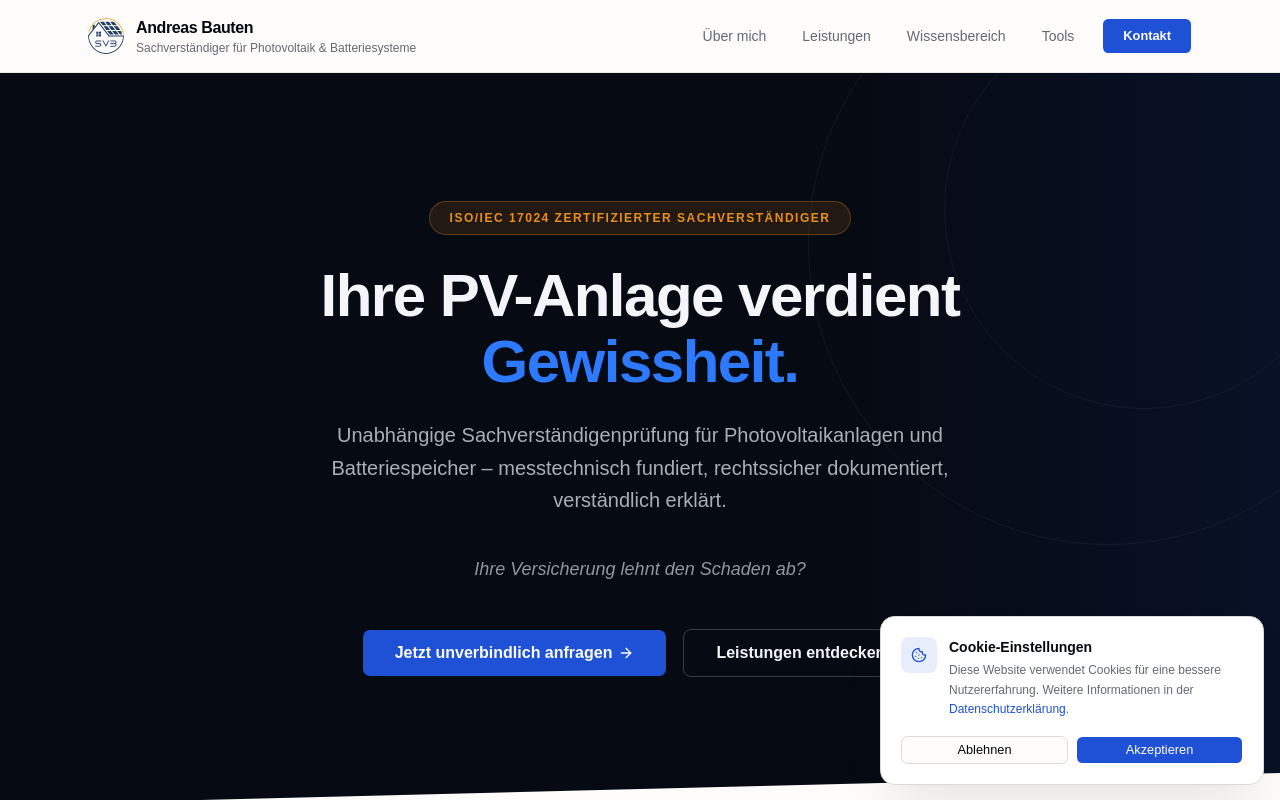
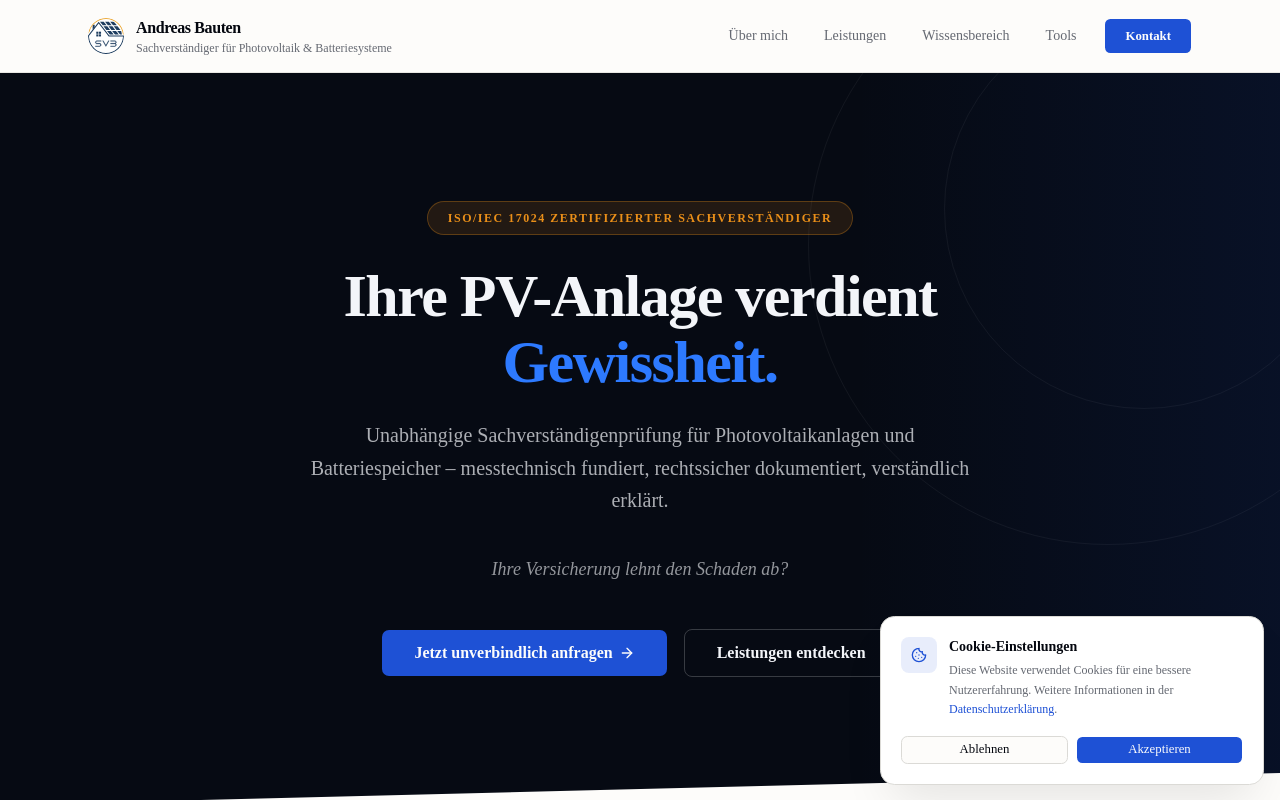
Before and after one commit to cellthium-dev/sv-website, a React (Vite) app: page / in a window 1280 px wide. Shown: the top 800 px of the page. Built offline with nearby package versions, Linux system fonts and the light colour scheme.

Commit message:
feat: update font family

```diff
--- a/package.json
+++ b/package.json
@@ -2,8 +2,11 @@
   "dependencies": {
     "@calcom/embed-react": "^1.5.3",
     "@fontsource-variable/geist": "^5.2.8",
+    "@fontsource-variable/montserrat": "^5.2.8",
     "@fontsource-variable/syne": "^5.2.7",
     "@fontsource/dm-sans": "^5.2.8",
+    "@fontsource/ibm-plex-mono": "^5.2.7",
+    "@fontsource/poppins": "^5.2.7",
     "@tailwindcss/vite": "^4.1.17",
     "@tanstack/react-router": "^1.157.11",
     "class-variance-authority": "^0.7.1",
--- a/src/index.css
+++ b/src/index.css
@@ -3,18 +3,23 @@
 @import "shadcn/tailwind.css";
 
 /* Brand fonts */
-@import "@fontsource-variable/syne";
-@import "@fontsource/dm-sans/400.css";
-@import "@fontsource/dm-sans/500.css";
-@import "@fontsource/dm-sans/600.css";
+@import "@fontsource-variable/montserrat";
+@import "@fontsource/poppins";
+@import "@fontsource/ibm-plex-mono";
 
 @custom-variant dark (&:is(.dark *));
 
 /* ─── Theme tokens ───────────────────────────────────────────── */
 @theme inline {
+  --font-montserrat: Montserrat Variable;
+  --font-poppins: Poppins;
+  --font-ibm-plex-mono: IBM Plex Mono;
+
   /* Typography */
-  --font-heading: "Syne Variable", sans-serif;
-  --font-sans: "DM Sans", sans-serif;
+  --font-heading: var(--font-montserrat);
+  --font-sans: var(--font-poppins);
+  --font-mono: var(--font-ibm-plex-mono);
+  --font-body: var(--font-poppins);
 
   /* Semantic color aliases */
   --color-background: var(--background);
@@ -179,6 +184,42 @@
   h6 {
     font-family: var(--font-heading);
   }
+  h1 {
+    font-family: var(--font-heading);
+    font-size: 2.25rem;
+    line-height: 1.15;
+    letter-spacing: -0.03em;
+    font-weight: 700;
+  }
+  h2 {
+    font-family: var(--font-heading);
+    font-size: 1.875rem;
+    line-height: 1.2;
+    letter-spacing: -0.025em;
+    font-weight: 600;
+  }
+  h3 {
+    font-family: var(--font-heading);
+    font-size: 1.5rem;
+    line-height: 1.25;
+    letter-spacing: -0.02em;
+    font-weight: 600;
+  }
+  h4,
+  h5,
+  h6 {
+    font-family: var(--font-heading);
+    letter-spacing: -0.01em;
+  }
+  body,
+  p {
+    font-family: var(--font-body);
+    line-height: 1.6;
+  }
+  code,
+  pre {
+    font-family: var(--font-mono);
+  }
 }
 
 /* ─── Animations ─────────────────────────────────────────────── */
```
Also changed, not shown: components.json, 2 other files (tests, documents, lock files or other folders).
